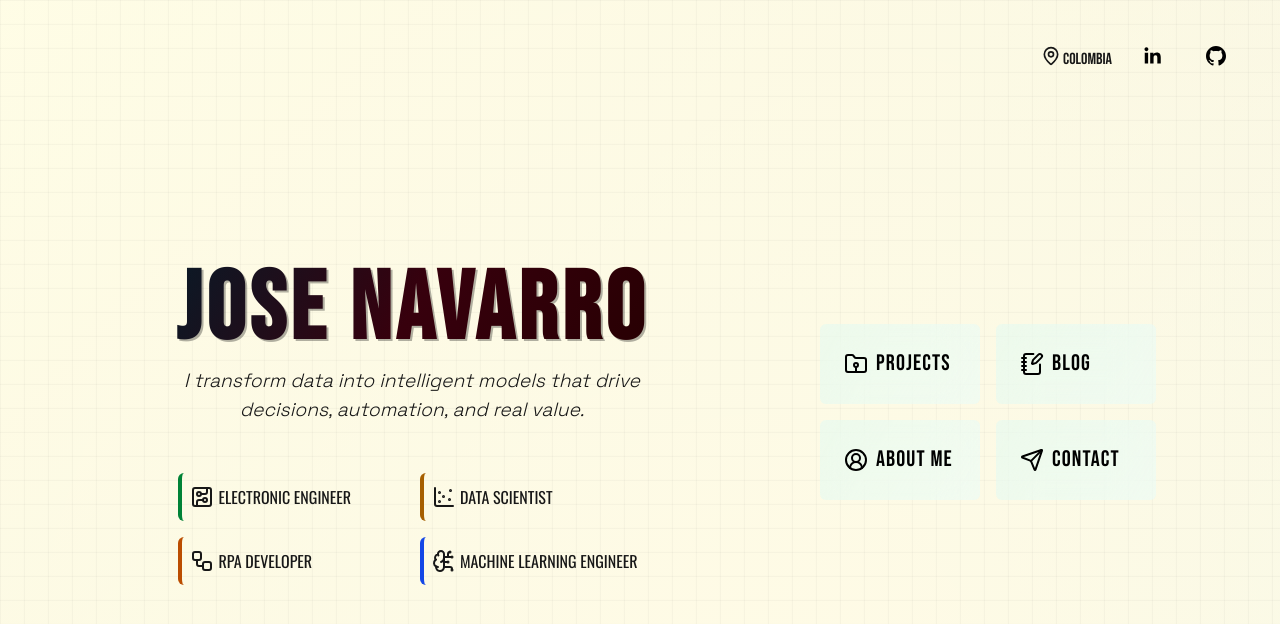
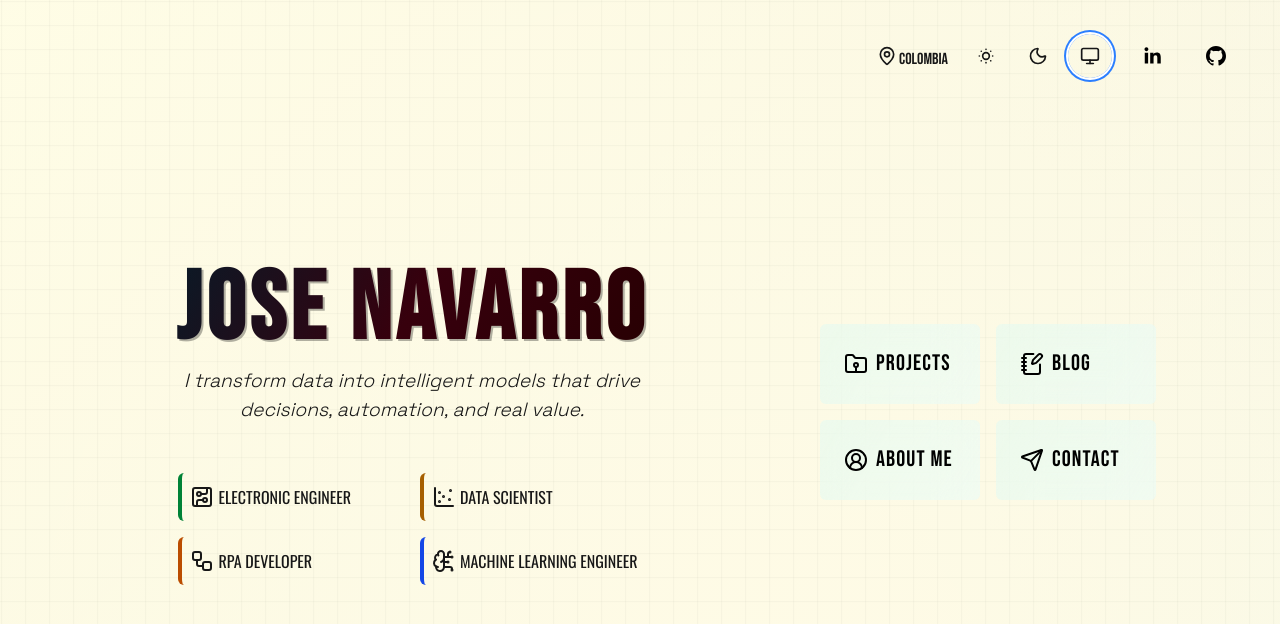
Before and after one commit to josenavarrojm/portafolio-jnavarro, a Next.js app: page /en in a window 1280 px wide. Shown: the top 624 px of the page. Built offline with nearby package versions, Linux system fonts and the light colour scheme; a web font is replaced by a local one; what tailwindcss-animated would draw is missing.

Commit message:
Toggle 3 themes

```diff
--- a/src/app/[locale]/globals.css
+++ b/src/app/[locale]/globals.css
@@ -10,11 +10,9 @@
 }
 
 /* Modo oscuro */
-@media (prefers-color-scheme: dark) {
-  :root {
-    --background: #070707;
-    --foreground: #ededed;
-  }
+.dark {
+  --background: #070707;
+  --foreground: #ededed;
 }
 
 /* Estilos base */
@@ -30,8 +28,6 @@ body {
   background-image: linear-gradient(120deg, #001f2c, #37000d, #240000);
 }
 
-@media (prefers-color-scheme: dark) {
-  .title-gradient {
-    background-image: linear-gradient(120deg, #38bdf8, #4ade80, #ffffff);
-  }
+.dark .title-gradient {
+  background-image: linear-gradient(120deg, #38bdf8, #4ade80, #ffffff);
 }
--- a/src/app/[locale]/index.css
+++ b/src/app/[locale]/index.css
@@ -103,8 +103,7 @@
 }
 
 /* 🌙 Dark Mode */
-@media (prefers-color-scheme: dark) {
-  .div-parent {
+.dark .div-parent {
   background-image: radial-gradient(
       circle at 10% 30%,
       #13002266 0%,
@@ -119,7 +118,7 @@
 }
 
 /* /* Cuadricula */
-  .div-parent::before {
+.dark .div-parent::before {
   background-image: linear-gradient(
       to right,
       rgba(255, 255, 255, 0.04) 1px,
@@ -129,13 +128,13 @@
   animation: gridFloat 5s linear infinite;
 }
 
-  .button-link {
+.dark .button-link {
   color: #fff;
   background: rgba(255, 255, 255, 0.08);
   border: 1px solid rgba(255, 255, 255, 0.1);
 }
 
-  .button-link::before {
+.dark .button-link::before {
   background: linear-gradient(
     120deg,
     rgba(255, 255, 255, 0.15),
@@ -143,4 +142,3 @@
     rgba(255, 255, 255, 0.15)
   );
 }
-}
--- a/src/app/[locale]/layout.tsx
+++ b/src/app/[locale]/layout.tsx
@@ -1,4 +1,5 @@
 import type { Metadata } from "next";
+import { ThemeProvider } from "next-themes";
 
 import {
   geistMono,
@@ -43,7 +44,7 @@ export default async function LocaleLayout({
   const messages = await getMessages();
 
   return (
-    <html lang={locale}>
+    <html lang={locale} suppressHydrationWarning>
       <body
         className={`${geistSans.variable} ${geistMono.variable} ${bebasNeue.variable} ${spaceGrotesk.variable} ${anton.variable} ${archivoBlack.variable}
         ${oswald.variable}
@@ -53,9 +54,16 @@ export default async function LocaleLayout({
         ${teko.variable}
         antialiased`}
       >
-        <NextIntlClientProvider messages={messages}>
-          {children}
-        </NextIntlClientProvider>
+        <ThemeProvider
+          enableSystem
+          attribute="class"
+          defaultTheme="system"
+          disableTransitionOnChange
+        >
+          <NextIntlClientProvider messages={messages}>
+            {children}
+          </NextIntlClientProvider>
+        </ThemeProvider>
       </body>
     </html>
   );
--- a/src/app/[locale]/page.tsx
+++ b/src/app/[locale]/page.tsx
@@ -1,6 +1,5 @@
-// import {useTranslations} from 'next-intl';
+"use client";
 import { Link } from "@/i18n/routing";
-import { getTranslations } from "next-intl/server";
 import "./index.css";
 import SocialIcons from "@/components/SocialIcon";
 import {
@@ -14,23 +13,45 @@ import {
   Send,
   Workflow,
 } from "lucide-react";
+import ThemeToggle from "@/components/ThemeToggle";
+import { useTheme } from "next-themes";
+import { useTranslations } from "next-intl";
+import { useEffect, useState } from "react";
 
-export default async function Page() {
-  const t = await getTranslations("HomePage");
+export default function Page() {
+  const { theme, systemTheme } = useTheme();
+  const currentTheme = theme === "system" ? systemTheme : theme;
+  const isDark = currentTheme === "dark";
+  const t = useTranslations("HomePage");
+
+  const [mounted, setMounted] = useState(false);
+
+  useEffect(() => {
+    setMounted(true);
+  }, []);
+
+  if (!mounted) return null;
 
   return (
-    <div className="div-parent h-screen w-full flex flex-col justify-between items-end text-center font-(family-name:--font-bebas)">
+    <div className="div-parent h-screen w-full flex flex-col justify-between items-end text-center font-(family-name:--font-bebas) transition-all duration-200 ease-in-out">
       <div className="flex flex-row md:justify-end justify-between items-center pt-8 px-10 space-x-4 self-end w-full animate-fade-down animate-ease-out animate-duration-[1100ms]">
         <div className="flex flex-row h-8 items-center justify-center">
           <MapPin size={20} />
-          <h2 className="self-end ml-0.5">Colombia</h2>
+          <h2 className="self-end ml-0.5 ">Colombia</h2>
         </div>
+        <ThemeToggle />
         <SocialIcons />
       </div>
       <main className="child-main flex flex-col md:flex-row md:justify-around justify-around items-center md:pb-14 pb-[10em] md:w-[90%] w-full h-full">
         <section className="flex flex-col justify-center items-center space-y-4 w-full md:w-[50%] md:h-full">
           <div className="mb-12">
-            <h1 className="md:text-[6em] text-[3.8em] uppercase font-bold text-transparent bg-clip-text title-gradient drop-shadow-[2px_2px_0_rgba(0,0,0,0.3)] dark:drop-shadow-[1px_1px_0_rgba(255,255,255,0.1)] animate-fade-down animate-ease-in-out animate-delay-100 tracking-wider">
+            <h1
+              className={`md:text-[6em] text-[3.8em] uppercase font-bold text-transparent bg-clip-text title-gradient ${
+                isDark
+                  ? "drop-shadow-[1px_1px_0_rgba(255,255,255,0.1)]"
+                  : "drop-shadow-[2px_2px_0_rgba(0,0,0,0.3)]"
+              }  animate-fade-down animate-ease-in-out animate-delay-100 tracking-wider `}
+            >
               {t("name")}
             </h1>
 
@@ -40,18 +61,34 @@ export default async function Page() {
           </div>
           <section className="flex flex-col justify-center items-center">
             <ul className="grid grid-cols-2 gap-4 md:text-[1em] text-[0.80em] md:w-full w-[85%] animate-fade-down animate-ease-in-out animate-delay-200 font-(family-name:--font-oswald) font-normal uppercase">
-              <li className="flex flex-row justify-start items-center h-[3rem] px-2 py-3 rounded-md border-l-4 border-green-700 dark:border-green-400">
+              <li
+                className={`flex flex-row justify-start items-center h-[3rem] px-2 py-3 rounded-md border-l-4 ${
+                  isDark ? "border-green-400" : "border-green-700"
+                }`}
+              >
                 <CircuitBoard /> <h1 className="ml-1">{t("title1")} </h1>
               </li>
-              <li className="flex flex-row justify-start items-center h-[3rem] px-2 py-3 rounded-md border-l-4 border-yellow-700 dark:border-red-400">
+              <li
+                className={`flex flex-row justify-start items-center h-[3rem] px-2 py-3 rounded-md border-l-4 ${
+                  isDark ? "border-red-400" : "border-yellow-700"
+                }`}
+              >
                 <ScatterChart />
                 <h1 className="ml-1">{t("title2")}</h1>
               </li>
-              <li className="flex flex-row justify-start items-center h-[3rem] px-2 py-3 rounded-md border-l-4 border-amber-700 dark:border-amber-400">
+              <li
+                className={`flex flex-row justify-start items-center h-[3rem] px-2 py-3 rounded-md border-l-4 ${
+                  isDark ? "border-amber-400" : "border-amber-700"
+                }`}
+              >
                 <Workflow />
                 <h1 className="ml-1">{t("title3")}</h1>
               </li>
-              <li className="flex flex-row justify-start items-center h-[3rem] px-2 py-3 rounded-md border-l-4 border-blue-700 dark:border-blue-400">
+              <li
+                className={`flex flex-row justify-start items-center h-[3rem] px-2 py-3 rounded-md border-l-4 ${
+                  isDark ? "border-blue-400" : "border-blue-700"
+                }`}
+              >
                 <BrainCircuit /> <h1 className="ml-1">{t("title4")}</h1>
               </li>
             </ul>
--- a/src/components/SocialIcon.tsx
+++ b/src/components/SocialIcon.tsx
@@ -1,5 +1,6 @@
 "use client";
 
+import { useTheme } from "next-themes";
 import { useEffect, useState } from "react";
 import { SocialIcon, SocialIconProps } from "react-social-icons";
 
@@ -23,19 +24,17 @@ const socialLinks: SocialLink[] = [
 ];
 
 export default function SocialIcons() {
-  const [isDarkMode, setIsDarkMode] = useState(false);
+  const { theme, systemTheme } = useTheme();
+  const [mounted, setMounted] = useState(false);
 
   useEffect(() => {
-    const mediaQuery = window.matchMedia("(prefers-color-scheme: dark)");
-    setIsDarkMode(mediaQuery.matches);
+    setMounted(true);
+  }, []);
 
-    const handleChange = (e: MediaQueryListEvent) => {
-      setIsDarkMode(e.matches);
-    };
+  if (!mounted) return null;
 
-    mediaQuery.addEventListener("change", handleChange);
-    return () => mediaQuery.removeEventListener("change", handleChange);
-  }, []);
+  const currentTheme = theme === "system" ? systemTheme : theme;
+  const isDarkMode = currentTheme === "dark";
 
   return (
     <div className="flex space-x-4 self-end">
@@ -55,10 +54,13 @@ export default function SocialIcons() {
             path: link.fallback.path,
           };
         }
+
         return (
           <div
             key={idx}
-            className="rounded-full transition-all duration-300 hover:scale-110 hover:bg-white hover:invert dark:hover:bg-black p-1 hover:animate-pulse hover:animate-infinite hover:animate-duration-[1500ms] hover:animate-delay-200 hover:animate-ease-out"
+            className={`rounded-full transition-all duration-300 hover:scale-110 p-1 hover:invert
+              ${isDarkMode ? "hover:bg-black" : "hover:bg-white"}
+              hover:animate-pulse hover:animate-infinite hover:animate-duration-[1500ms] hover:animate-delay-200 hover:animate-ease-out`}
           >
             <SocialIcon {...props} />
           </div>
--- /dev/null
+++ b/src/components/ThemeToggle.tsx
@@ -0,0 +1,62 @@
+"use client";
+
+import { useTheme } from "next-themes";
+import { Monitor, Moon, SunDim } from "lucide-react";
+import { useEffect, useState } from "react";
+
+export default function ThemeToggle() {
+  const { theme, setTheme, systemTheme } = useTheme();
+  const [mounted, setMounted] = useState(false);
+
+  useEffect(() => {
+    setMounted(true);
+  }, []);
+
+  if (!mounted) return null;
+
+  const currentTheme = theme === "system" ? systemTheme : theme;
+  const isDark = currentTheme === "dark";
+
+  const themes = [
+    {
+      name: "light",
+      icon: <SunDim size={20} />,
+    },
+    {
+      name: "dark",
+      icon: <Moon size={20} />,
+    },
+    {
+      name: "system",
+      icon: <Monitor size={20} />,
+    },
+  ];
+
+  return (
+    <div className="flex gap-2">
+      {themes.map(({ name, icon }) => {
+        const isActive =
+          theme === name || (name === "system" && theme === "system");
+
+        return (
+          <button
+            key={name}
+            onClick={() => setTheme(name)}
+            aria-label={`Activar tema ${name}`}
+            aria-pressed={isActive}
+            className={`
+              p-3 rounded-full transition-all duration-300
+              hover:scale-110 hover:invert
+              ${isDark ? "hover:bg-black" : "hover:bg-white"}
+              ${isActive ? "ring-2 ring-offset-2 ring-blue-500" : ""}
+              hover:animate-pulse hover:animate-infinite
+              hover:animate-duration-[1500ms] hover:animate-delay-200 hover:animate-ease-out
+            `}
+          >
+            {icon}
+          </button>
+        );
+      })}
+    </div>
+  );
+}
```
Lines whose indentation alone changed are shown as unchanged.
